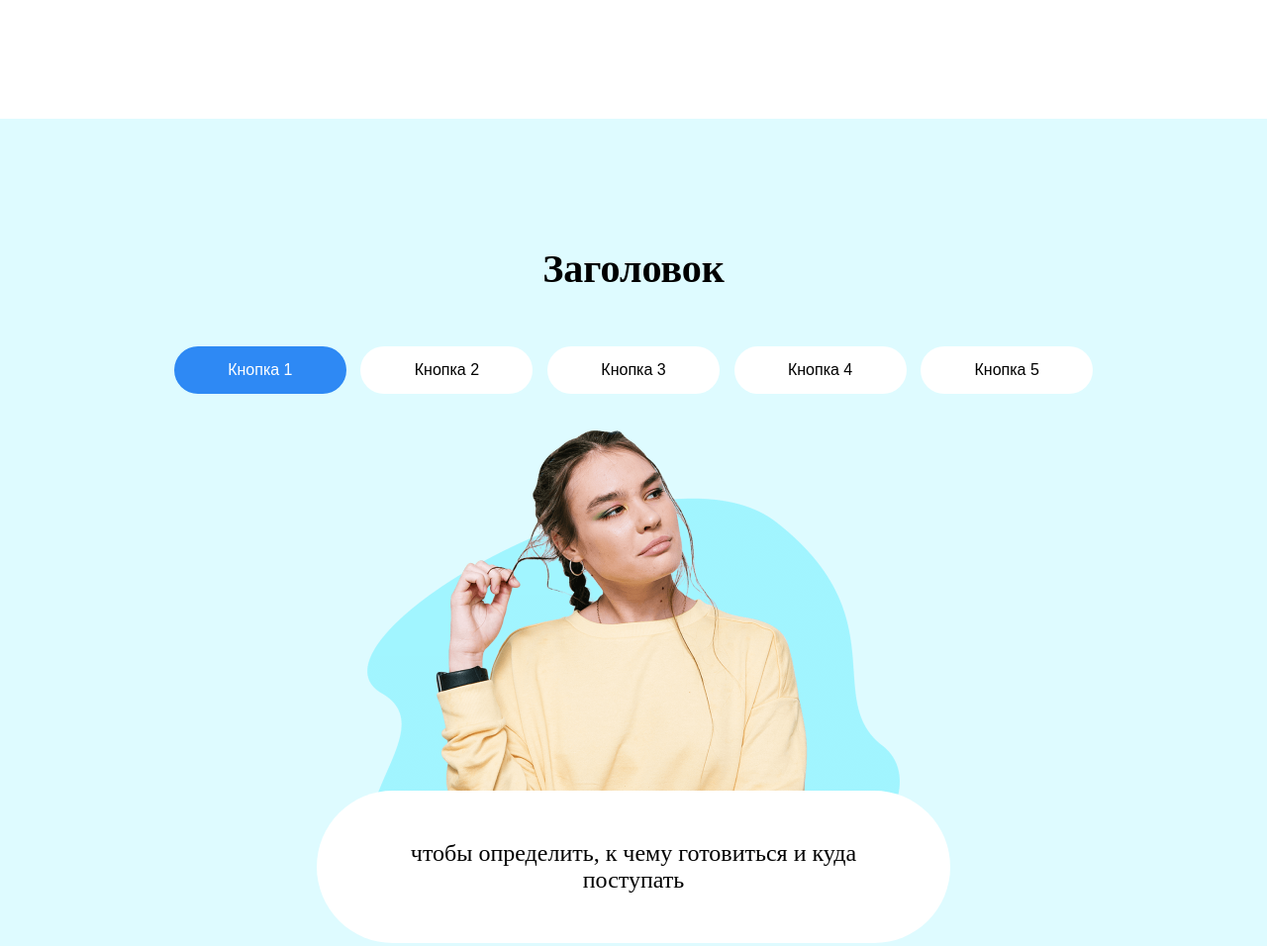
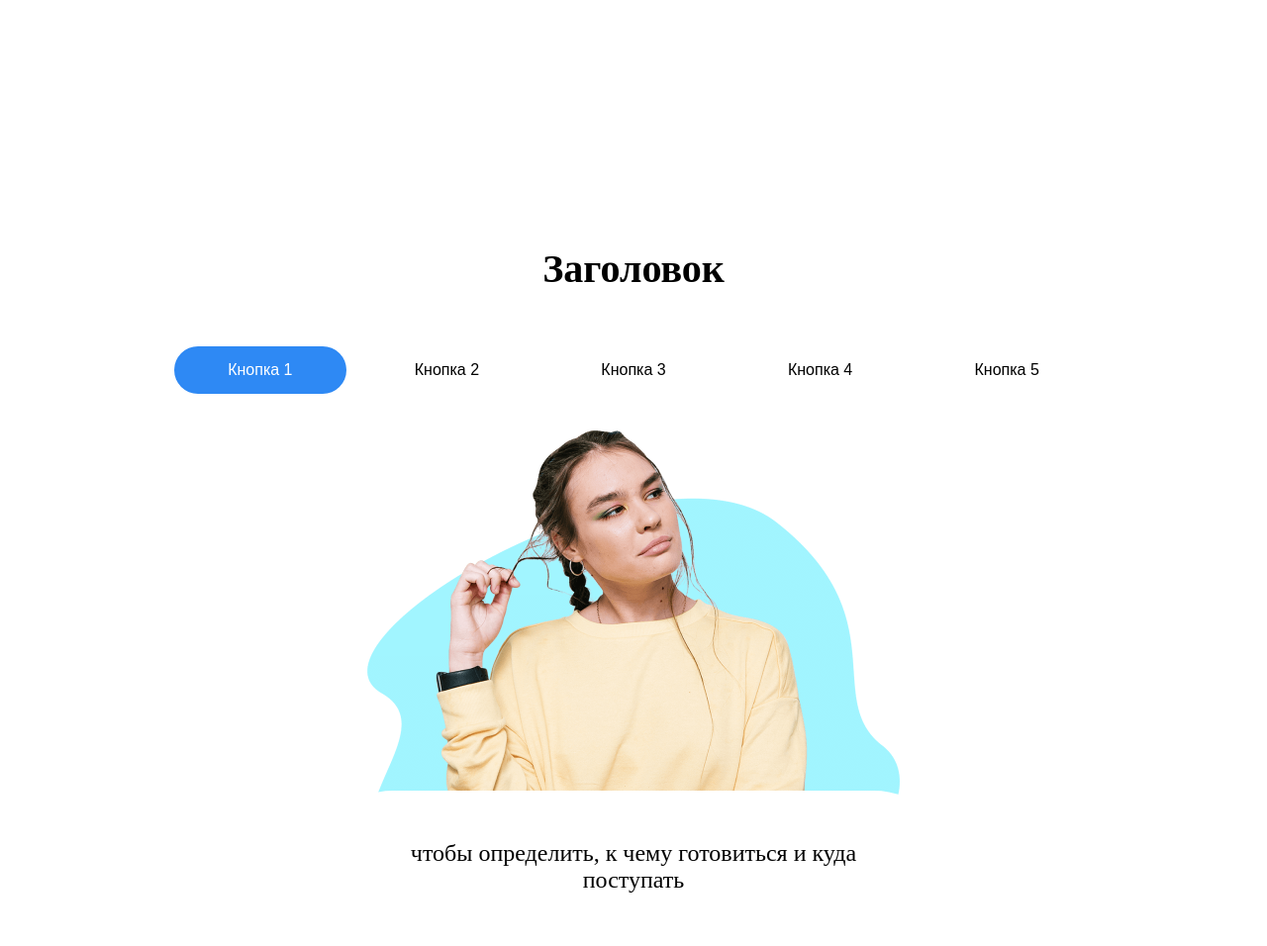
Before and after one commit to PaceGG/ICST-Landing, a plain HTML site: page index.html in a window 1280 px wide. Shown: the part 2080-3036 px from the top of the page at 99% size. Drawn offline with Linux system fonts and the light colour scheme.

Commit message:
фон изменил в болеке который тока залил

```diff
--- a/styles/blok_button.css
+++ b/styles/blok_button.css
@@ -21,7 +21,6 @@
 
 .button_img_container {
 	position: relative;
-	background-color: #defbff;
 	height: 900px;
 	text-align: center;
 	padding: 10%;
```
